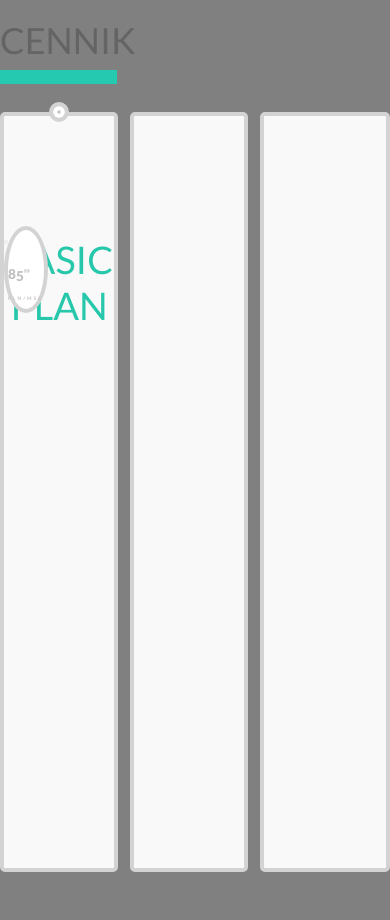
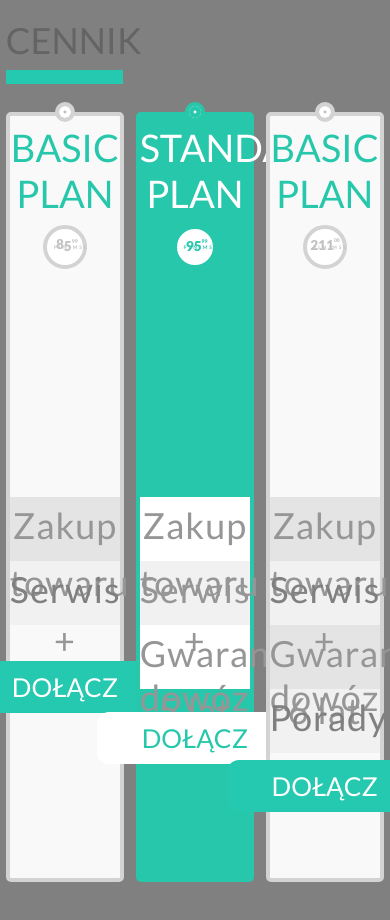
Before and after one commit to Jayrix/Sit-on-chair, a plain HTML site: page index.html in a window 390 px wide. Shown: the part 2488-3408 px from the top of the page. Drawn offline with Linux system fonts and the light colour scheme.

Commit message:
done pricing section - responsiveness sucks

```diff
--- a/css/style.css
+++ b/css/style.css
@@ -331,11 +331,12 @@ header nav.col>ul>li .inner-list-arrow{
   font-weight: 400;
   border-bottom: 0.4em solid rgb(37, 201, 176);
   width:30%;
-  margin: 3% 0 7% 0;
+  margin: 3% 0 7% 1.5%;
 }
 
 .pricing .container .row:nth-of-type(2) .col{
   width: 33.3%;
+  padding: 0 1.5%;
   /*height: 80%;*/
   /*border: 4px solid lightgray;*/
   /*border-radius: 5px;*/
@@ -346,32 +347,32 @@ header nav.col>ul>li .inner-list-arrow{
 
 
 .pricing .col .subscription-container{
-  height: 760px;
+  height: 770px;
   border: 4px solid lightgray;
   border-radius: 5px;
   background-color: rgb(249, 249, 249);
-  /*position: relative;*/
+  position: relative;
 
 }
 
 #Subscription-container-1{
-  margin-right: 9%;
+
 }
 
 #Subscription-container-2{
-  margin-right: 9%;
+
 }
 
 #Subscription-container-3{
 
 }
 
-.subscription-container .subscription-inner-container-square {
+.subscription-container .square-box {
   width:100%;
   position: relative;
 }
 
-.subscription-container .subscription-inner-container-square::before{ /*responsywny kwadrat*/
+.subscription-container .square-box::before{ /*responsywny kwadrat*/
   content: "";
   display: block;
   padding-top: 100%;
@@ -381,6 +382,15 @@ header nav.col>ul>li .inner-list-arrow{
   /*margin-right: 0%;*/
 /*}*/
 
+.square-content{
+  position: absolute;
+  top:0;
+  left:0;
+  right:0;
+  bottom:0;
+  width:100%;
+}
+
 .subscription-container .circle{
   position: absolute;
   top: -12%;
@@ -389,24 +399,9 @@ header nav.col>ul>li .inner-list-arrow{
   border: 4px solid lightgray;
   border-radius: 50%;
   background-color: rgb(194,194,194);
-  box-shadow: inset 0 0 0 1.1vw white;
-}
-
-/* XXXXXXXXXXXXXXXXXXXXXXXXXXXXXXXXXXXXXXXXXXXXXXXXXXXXXXXU*/
-
-
-.subscription-container h5.pricing-heading {
-  position: absolute;
-  font-size: 38px;
-  text-transform: uppercase;
-  text-align: center;
-  color: rgb(39, 199, 171);
-  margin: 9% 0;
-  font-weight: 400;
+  box-shadow: inset 0 0 0 1.15vw white;
 
 }
-
-
 
 .subscription-container .circle::before{ /*responsywny kwadrat(okrag)*/
   content: "";
@@ -414,16 +409,28 @@ header nav.col>ul>li .inner-list-arrow{
   padding-top: 100%;
 }
 
+/* XXXXXXXXXXXXXXXXXXXXXXXXXXXXXXXXXXXXXXXXXXXXXXXXXXXXXXXU*/
+
+
+.subscription-container h5.pricing-heading {
+  /*position: absolute;*/
+  font-size: 38px;
+  text-transform: uppercase;
+  text-align: center;
+  color: rgb(39, 199, 171);
+  margin: 8% 0;
+  font-weight: 400;
+
+}
 
 
 .subscription-container .subscription-circle {
-  position:absolute;
+  position:relative;
   background-color: white;
   border: 4px solid lightgray;
   width:40%;
   margin: 0 auto;
   border-radius: 50%;
-
 
 }
 
@@ -433,9 +440,9 @@ header nav.col>ul>li .inner-list-arrow{
   padding-top: 100%;
 }
  .span-container {
-  /*position: absolute;*/
-  /*top: 20%;*/
-  /*left: 25%;*/
+  position: absolute;
+  top: 20%;
+  left: 25%;
 }
 
 .subscription-circle .span-container > span:first-child {
@@ -443,26 +450,223 @@ header nav.col>ul>li .inner-list-arrow{
   color:rgb(194,194,194);
   font-size: 3.5vw;
   font-weight: 900;
+
 }
 
 .subscription-circle .span-container > span:first-child > span {
-   vertical-align: -15%;
+  display: inline-block;
+  vertical-align: -11%;
 }
 
 .subscription-circle .span-container > span:first-child  > span > span {
-   vertical-align: text-top;
-   font-size: 1.3vw;
+  display: inline-block;
+  vertical-align: text-top;
+  font-size: 1.3vw;
 }
 
 .subscription-circle .span-container > span:nth-child(2) {
+  display: block;
   color:rgb(194,194,194);
   text-transform: uppercase;
   letter-spacing: 2px;
   font-size: 1.25vw;
   line-height: 22px;
   font-weight: 700;
-  /*position: absolute;*/
-  /*bottom:-22%;*/
-  /*left: -10%;*/
+  position: absolute;
+  bottom:-22%;
+  left: -10%;
 
 }
+
+.lower-box {
+  width:100%;
+  position:absolute;
+  top:50%;
+}
+
+
+.lower-box div:nth-of-type(1){
+  width: 100%;
+  height: 64px;
+  text-align: center;
+  background-color: rgb(228,228,228);
+  font-size:36px;
+  line-height: 1.6;
+  color: rgb(150,150,150);
+  letter-spacing: 1px;
+}
+
+.lower-box div:nth-of-type(2){
+  width: 100%;
+  height: 64px;
+  text-align: center;
+  background-color: rgb(241,241,241);
+  font-size:36px;
+  line-height: 1.6;
+  color: gray;
+  letter-spacing: 1px;
+}
+
+ .lower-box button {
+  border-radius: 12px;
+  text-transform: uppercase;
+  color: white;
+  border: none;
+  font-size: 26px;
+  background-color: rgb(37, 201, 176);
+  width: 7.5em;
+  height: 2em;
+  margin-top: 33%; /*margines jest do subscription-container*/
+  margin-left:calc(50% - 3.75em); /*polowa - auto nie dziala*/
+}
+
+ /*** DRUGA COL PRICING ******/
+
+.pricing .col:nth-of-type(2) .subscription-container{
+  border: 4px solid rgb(39, 199, 171);
+  background-color: rgb(39, 199, 171);
+}
+
+
+.col:nth-of-type(2) .subscription-container .circle{
+  border: 4px solid rgb(39, 199, 171);
+  background-color: rgb(241, 241, 241);
+  box-shadow: inset 0 0 0 1.15vw rgb(39, 199, 171);
+
+}
+
+
+.col:nth-of-type(2) .subscription-container h5.pricing-heading {
+  color: white;
+}
+
+
+.col:nth-of-type(2) .subscription-container .subscription-circle {
+  background-color: white;
+  border: 4px solid rgb(39, 199, 171);
+}
+
+.col:nth-of-type(2) .span-container {
+  top: 24%;
+}
+
+.col:nth-of-type(2) .subscription-circle .span-container > span:first-child {
+  color:rgb(39, 199, 171);
+}
+
+.col:nth-of-type(2) .subscription-circle .span-container > span:first-child > span {
+  display: inline-block;
+  vertical-align: 1%;
+}
+
+.col:nth-of-type(2) .subscription-circle .span-container > span:first-child  > span > span {
+  display: inline-block;
+  vertical-align: text-top;
+  font-size: 1.3vw;
+}
+
+.col:nth-of-type(2) .subscription-circle .span-container > span:nth-child(2) {
+  display: block;
+  color:rgb(39, 199, 171);
+  text-transform: uppercase;
+  letter-spacing: 2px;
+  font-size: 1.25vw;
+  line-height: 22px;
+  font-weight: 700;
+  position: absolute;
+  bottom:-22%;
+  left: -10%;
+
+}
+
+.col:nth-of-type(2) .lower-box div:nth-of-type(1){
+  background-color: white;
+  color: rgb(150,150,150);
+}
+
+.col:nth-of-type(2) .lower-box div:nth-of-type(2){
+  background-color: rgb(241,241,241);
+  color: rgb(150,150,150);
+}
+
+.lower-box div:nth-of-type(3){
+  width: 100%;
+  height: 64px;
+  text-align: center;
+  background-color: white;
+  font-size:36px;
+  line-height: 1.6;
+  color: rgb(150,150,150);
+  letter-spacing: 1px;
+}
+
+.col:nth-of-type(2) .lower-box button {
+  color: rgb(39, 199, 171);
+  background-color: white;
+  margin-top: 21%;
+
+}
+
+
+
+/***********3 COL PRICING*********************/
+
+.col:nth-of-type(3) .lower-box div:nth-of-type(3){
+  background-color: rgb(228,228,228);
+}
+
+.col:nth-of-type(3) .lower-box div:nth-of-type(4){
+  width: 100%;
+  height: 64px;
+  text-align: center;
+  background-color: rgb(241,241,241);
+  font-size:36px;
+  line-height: 1.6;
+  color: gray;
+  letter-spacing: 1px;
+}
+
+
+.col:nth-of-type(3) .subscription-circle .span-container > span:first-child {
+  display: block;
+  color:rgb(194,194,194);
+  font-size: 3.5vw;
+  font-weight: 900;
+
+
+}
+
+.col:nth-of-type(3) .span-container{
+  top: 22%;
+  left: 10%;
+}
+
+.col:nth-of-type(3) .subscription-circle .span-container > span:first-child > span {
+  display: inline-block;
+  vertical-align: -11%;
+  display: inline-block;
+  vertical-align: text-top;
+  font-size: 1.3vw;
+}
+
+
+
+.col:nth-of-type(3) .subscription-circle .span-container > span:nth-child(2) {
+  display: block;
+  color:rgb(194,194,194);
+  text-transform: uppercase;
+  letter-spacing: 2px;
+  font-size: 1.25vw;
+  line-height: 22px;
+  font-weight: 700;
+  position: absolute;
+  bottom:-32%;
+  left: 10%;
+
+}
+
+
+.col:nth-of-type(3) .lower-box button {
+  margin-top: 7%;
+
+}
--- a/index.html
+++ b/index.html
@@ -94,7 +94,8 @@
         <div class="row">
           <div class="col">
             <div class="subscription-container" id="Subscription-container-1">
-              <div class="subscription-inner-container-square">
+              <div class="square-box">
+                <div class="square-content">
                   <div class="circle"></div>
                   <h5 class="pricing-heading">Basic plan</h5>
                   <div class="subscription-circle">
@@ -104,19 +105,57 @@
                     </div>
                   </div>
                 </div>
-              <div></div>
-              <div></div>
-              <button type="button" name="button"></button>
+              </div>
+              <div class="lower-box">
+                <div>Zakup towaru + dowóz</div>
+                <div>Serwis</div>
+                <button type="button" name="button">Dołącz</button>
+              </div>
             </div>
           </div>
           <div class="col">
             <div class="subscription-container" id="Subscription-container-2">
-
+              <div class="square-box">
+                <div class="square-content">
+                  <div class="circle"></div>
+                  <h5 class="pricing-heading">Standard plan</h5>
+                  <div class="subscription-circle">
+                    <div class="span-container">
+                      <span>9<span>5<span>99</span></span></span>
+                      <span>pln/msc</span>
+                    </div>
+                  </div>
+                </div>
+              </div>
+              <div class="lower-box">
+                <div>Zakup towaru + dowóz</div>
+                <div>Serwis</div>
+                <div>Gwarancja 5 lat</div>
+                <button type="button" name="button">Dołącz</button>
+              </div>
             </div>
           </div>
           <div class="col">
             <div class="subscription-container" id="Subscription-container-3">
-
+              <div class="square-box">
+                <div class="square-content">
+                  <div class="circle"></div>
+                  <h5 class="pricing-heading">Basic plan</h5>
+                  <div class="subscription-circle">
+                    <div class="span-container">
+                      <span>211<span>00</span></span>
+                      <span>pln/msc</span>
+                    </div>
+                  </div>
+                </div>
+              </div>
+              <div class="lower-box">
+                <div>Zakup towaru + dowóz</div>
+                <div>Serwis</div>
+                <div>Gwarancja 6 lat</div>
+                <div>Porady projektanta</div>
+                <button type="button" name="button">Dołącz</button>
+              </div>
             </div>
           </div>
         </div>
```
Lines whose indentation alone changed are shown as unchanged.
